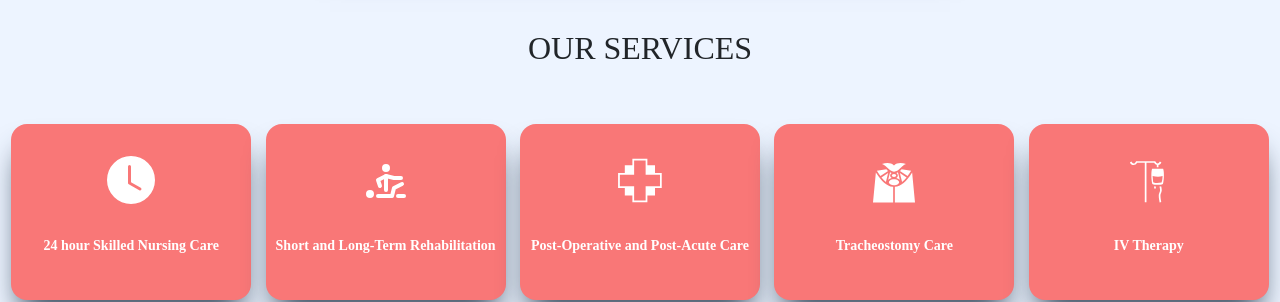
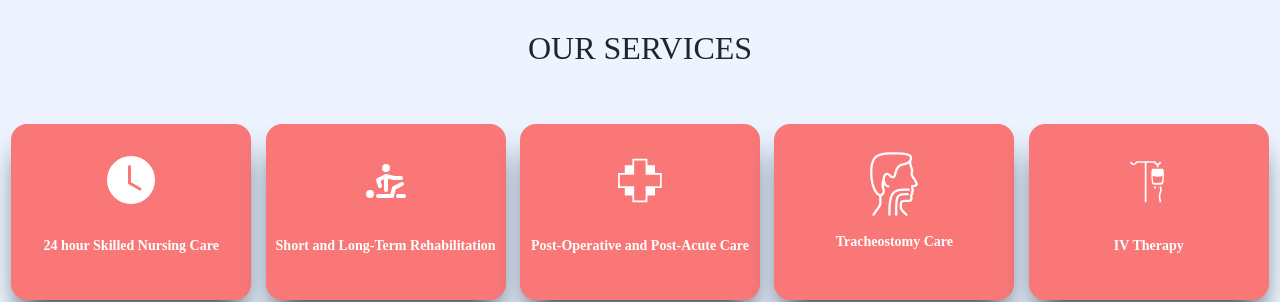
Before and after one commit to Jevus09/manor-website, a React (Create React App) app: page /nursing-care in a window 1280 px wide. Shown: the part 1497-1799 px from the top of the page. Built offline with nearby package versions, Linux system fonts and the light colour scheme.

Commit message:
updated tracheostomy care icon

```diff
--- a/src/components/nursingcare/Services.js
+++ b/src/components/nursingcare/Services.js
@@ -1,9 +1,8 @@
 import React from 'react'
 import { BsFillLungsFill, BsBandaidFill, BsFillClockFill } from 'react-icons/bs'
 import { TbPhysotherapist } from 'react-icons/tb'
-import { GiBrain, GiSwapBag, GiHospitalCross, GiHeavyCollar, GiMedicalDrip, GiBrokenBone } from 'react-icons/gi'
-
-
+import { GiBrain, GiSwapBag, GiHospitalCross, GiMedicalDrip, GiBrokenBone } from 'react-icons/gi'
+import TR from '../../assets/NursingCare/Untitled.svg'
 
 
 
@@ -29,7 +28,8 @@ const data = [
     {
         id: 4,
         desc: 'Tracheostomy Care',
-        icon: <GiHeavyCollar/>,
+        icon: TR,
+        // icon: <GiHeavyCollar/>,
 
     },
     {
@@ -83,8 +83,8 @@ const Services = () => {
         <div className='grid grid-cols-1 md:grid-cols-2 lg:grid-cols-5 justify-items-center gap-6 lg:px-12 xl:px-4 2xl:px-36'>
             {data.map((item) => (
                 <div key={item.id} className=' w-5/6 md:w-80 lg:w-44 xl:w-60 h-44 flex flex-col justify-center items-center rounded-2xl md:hover:scale-110 duration-500 bg-[#f97777] text-white font-bold ' style={{boxShadow: 'rgb(38, 57, 77) 0px 20px 30px -10px'}}>
-                    <div className=' w-max pt-2'>
-                        <h1 className='text-5xl p-3 rounded-xl'>{item.icon}</h1>
+                  <div className=' w-max pt-2'>
+                        { item.icon === TR ? <img src={TR} alt={item.name} className='h-20 text-white' /> : <h1 className='text-5xl p-3 rounded-xl'>{item.icon}</h1>}
                     </div>
                     <div >
                         <p className='text-sm p-2 h-12 text-center'>{item.desc}</p>
```
Also changed, not shown: src/assets/NursingCare/Untitled.svg (added), src/assets/NursingCare/throat.png (deleted).
